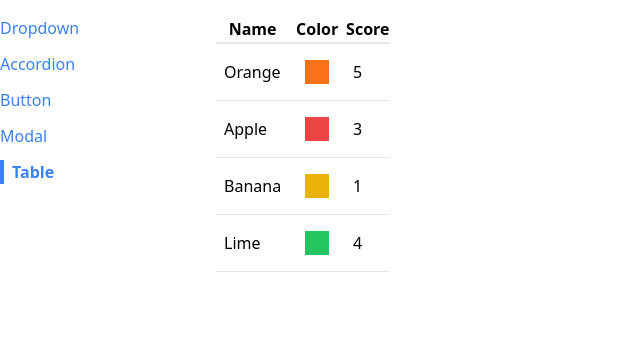
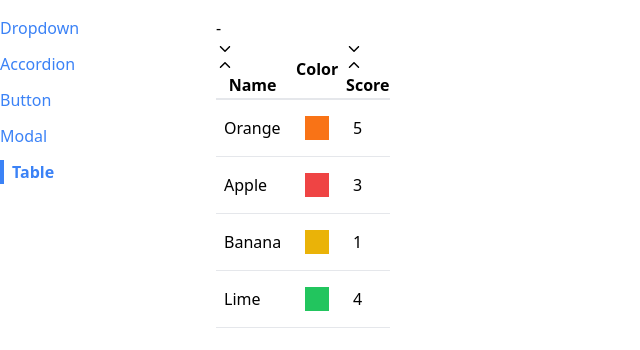
Before and after one commit to heninini/Navigation, a React (Create React App) app: page /table in a window 1280 px wide. Shown: the top 350 px of the page, without its empty margins (0-640 px from the left). Built offline with nearby package versions, Linux system fonts and the light colour scheme.

Commit message:
sortable table component added

```diff
--- /dev/null
+++ b/src/components/SortableTable.js
@@ -0,0 +1,95 @@
+import { useState } from "react";
+import { IoIosArrowDown, IoIosArrowUp } from "react-icons/io";
+
+import Table from "./Table";
+function SortableTable(props) {
+  const [sortOrder, setSortOrder] = useState(null);
+  const [sortBy, setSortBy] = useState(null);
+  const { config, data } = props;
+  const handleClick = (label) => {
+    if (sortBy && label !== sortBy) {
+      setSortOrder("asc");
+      setSortBy(label);
+      return;
+    }
+
+    if (sortOrder === null) {
+      setSortOrder("asc");
+      setSortBy(label);
+    } else if (sortOrder === "asc") {
+      setSortOrder("desc");
+      setSortBy(label);
+    } else if (sortOrder === "desc") {
+      setSortOrder(null);
+      setSortBy(null);
+    }
+  };
+  const updatedConfig = config.map((column) => {
+    if (!column.sortValue) {
+      return column;
+    }
+    return {
+      ...column,
+      header: () => (
+        <th onClick={() => handleClick(column.label)}>
+          {getIcons(column.label, sortBy, sortOrder)}
+          {column.label}
+        </th>
+      ),
+    };
+  });
+
+  let sortedData = data;
+  if (sortOrder && sortBy) {
+    const { sortValue } = config.find((column) => column.label === sortBy);
+    sortedData = [...data].sort((a, b) => {
+      const valueA = sortValue(a);
+      const valueB = sortValue(b);
+      const reverseOrder = sortOrder === "asc" ? 1 : -1;
+      if (typeof valueA === "string") {
+        return valueA.localeCompare(valueB) * reverseOrder;
+      } else {
+        return (valueA - valueB) * reverseOrder;
+      }
+    });
+  }
+  return (
+    <div>
+      {sortOrder}-{sortBy}
+      <Table {...props} data={sortedData} config={updatedConfig} />
+    </div>
+  );
+}
+
+function getIcons(label, sortBy, sortOrder) {
+  if (label !== sortBy) {
+    return (
+      <div>
+        <IoIosArrowDown />
+        <IoIosArrowUp />
+      </div>
+    );
+  }
+
+  if (sortOrder === null) {
+    return (
+      <div>
+        <IoIosArrowDown />
+        <IoIosArrowUp />
+      </div>
+    );
+  } else if (sortOrder === "asc") {
+    return (
+      <div>
+        <IoIosArrowDown />
+      </div>
+    );
+  } else if (sortOrder === "desc") {
+    return (
+      <div>
+        <IoIosArrowUp />
+      </div>
+    );
+  }
+}
+export default SortableTable;
--- a/src/components/Table.js
+++ b/src/components/Table.js
@@ -1,5 +1,10 @@
+import { Fragment } from "react";
+
 function Table({ data, config, keyFn }) {
   const renderedHeaders = config.map((column) => {
+    if (column.header) {
+      return <Fragment key={column.label}>{column.header()}</Fragment>;
+    }
     return <th key={column.label}>{column.label}</th>;
   });
   const renderedRows = data.map((rowData) => {
--- a/src/pages/TablePage.js
+++ b/src/pages/TablePage.js
@@ -1,5 +1,5 @@
-import Table from "../components/Table";
-
+// import Table from "../components/Table";
+import SortableTable from "../components/SortableTable";
 function TablePage() {
   const data = [
     { name: "Orange", color: "bg-orange-500", score: 5 },
@@ -9,19 +9,28 @@
   ];
 
   const config = [
-    { label: "Name", render: (fruit) => fruit.name },
+    {
+      label: "Name",
+      render: (fruit) => fruit.name,
+      sortValue: (fruit) => fruit.name,
+    },
     {
       label: "Color",
       render: (fruit) => <div className={`p-3 m-2 ${fruit.color}`}></div>,
     },
-    { label: "Score", render: (fruit) => fruit.score },
+    {
+      label: "Score",
+      render: (fruit) => fruit.score,
+      header: () => <th className="bg-red-500">Score</th>,
+      sortValue: (fruit) => fruit.score,
+    },
   ];
   const keyFn = (fruit) => {
     return fruit.name;
   };
   return (
     <div>
-      <Table data={data} config={config} keyFn={keyFn} />
+      <SortableTable data={data} config={config} keyFn={keyFn} />
     </div>
   );
 }
```
